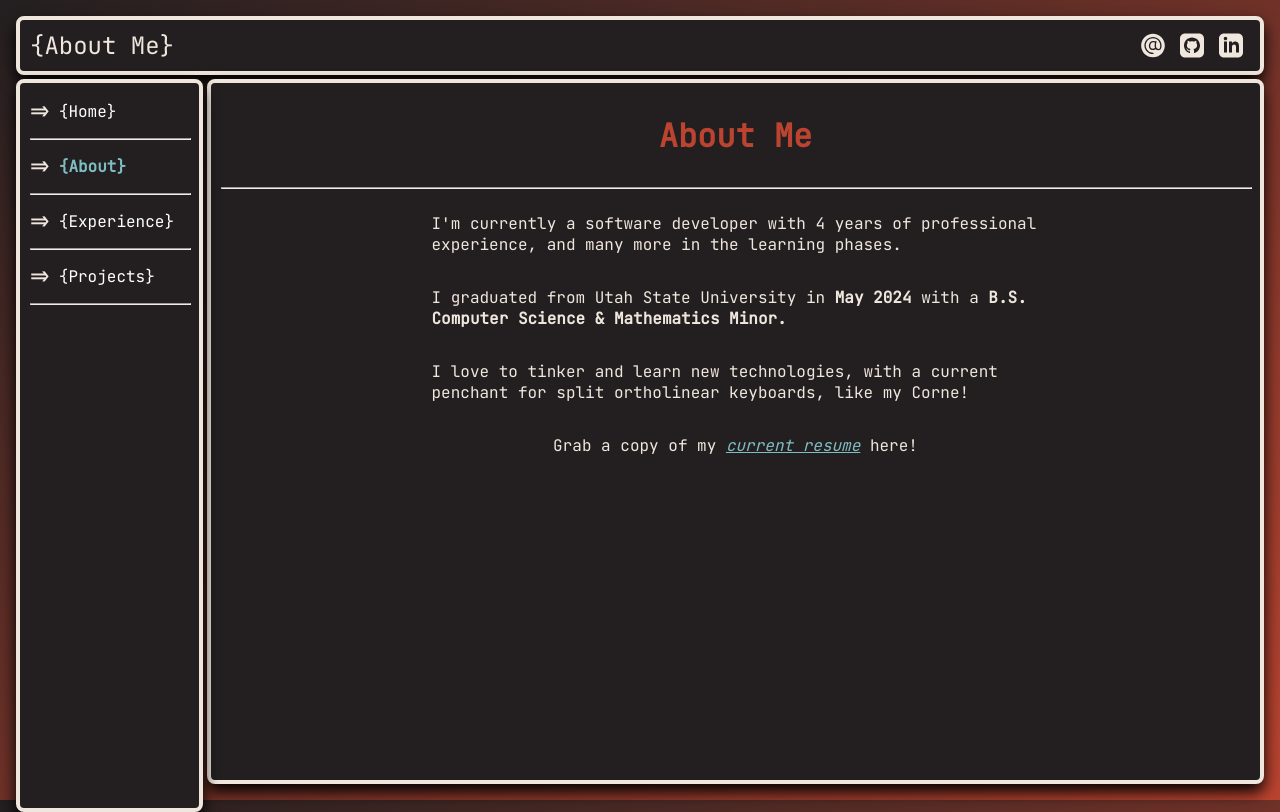
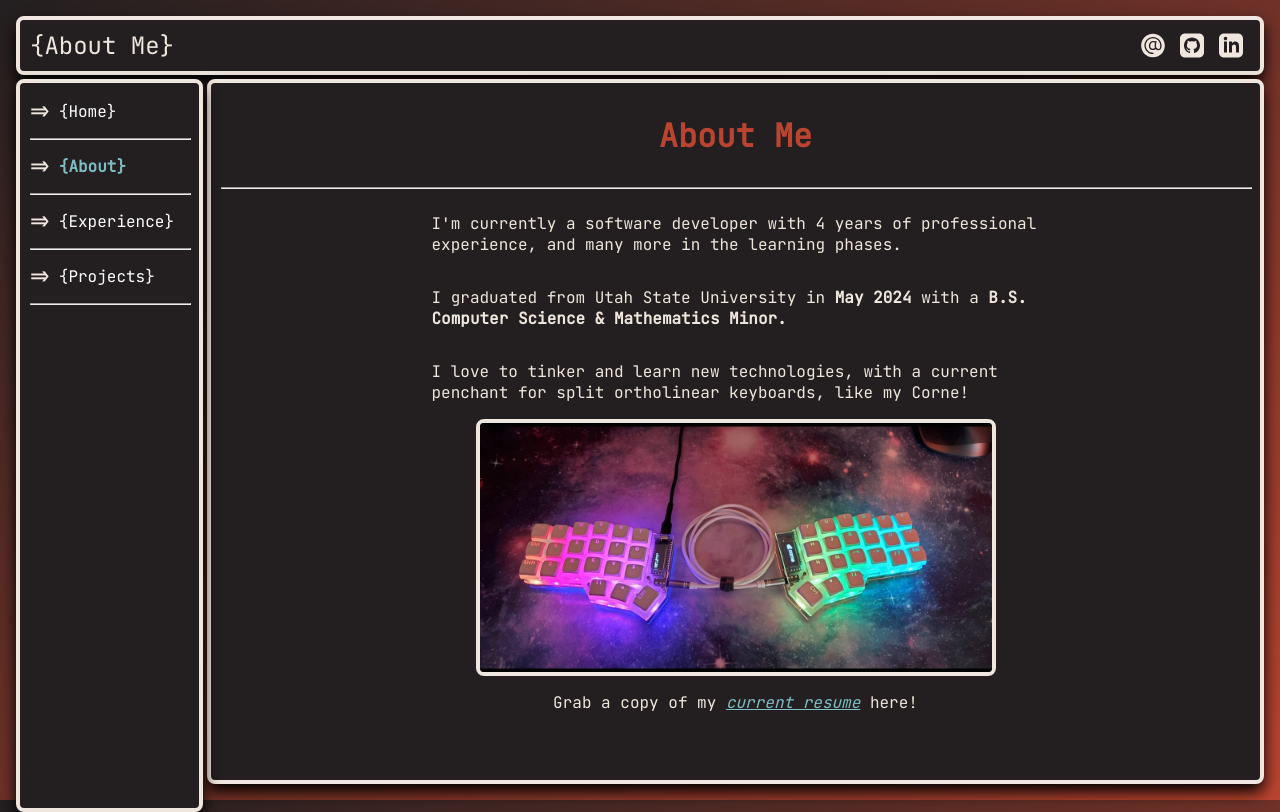
Before and after one commit to Vespertine112/Cabin, a SvelteKit app: page /about in a window 1280 px wide. Built offline with nearby package versions, Linux system fonts and the light colour scheme; a web font is replaced by a local one.

Commit message:
Added Corne Image, Updated Resume, Fixed Tippy css imports

```diff
--- a/src/routes/about/+page.svelte
+++ b/src/routes/about/+page.svelte
@@ -45,6 +45,13 @@
     .p-line {
         padding: 0 1rem 0 1rem;
     }
+
+
+	.corne{
+		width: 80%;
+		box-shadow: unset !important;
+		padding: unset !important;
+	}
 
     @media only screen and (max-width: 767px) {
         .aboutWrapper {
@@ -145,7 +152,10 @@
 				from Utah State University in <b>May 2024</b> with a <b>B.S.
 				Computer Science & Mathematics Minor.</b></p>
                 <p class="p-line" in:fly={{x:100, duration:2000}} >I love to tinker and learn new technologies, with a current penchant for split ortholinear keyboards, like my Corne!</p>
-                <p class="p-line" in:fly={{x:-100, duration:2000}} >Grab a copy of my <a class="links" href="pdf/Resume.pdf" target="_blank">current resume</a> here! </p>
+
+				<img src="images/about/corne.jpg" alt="" class="cardWrapper corne">
+
+				<p class="p-line" in:fly={{x:-100, duration:2000}} >Grab a copy of my <a class="links" href="pdf/Resume.pdf" target="_blank">current resume</a> here! </p>
             </div>
 
             <!-- <div use:tooltip={{content, theme:"material", placement: "right"}}>
```
Also changed, not shown: src/routes/lunarlander/+page.svelte (+8 -9 lines), static/images/about/corne.jpg, 1 other file (tests, documents, lock files or other folders).
